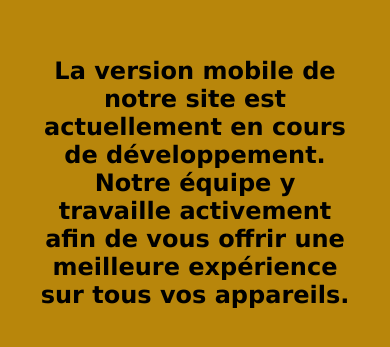
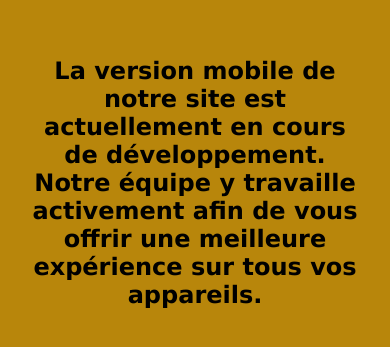
Before and after one commit to narcisse66/fsite, a plain HTML site: page index.html in a window 390 px wide. Shown: the part 239-586 px from the top of the page. Drawn offline with Linux system fonts and the light colour scheme.

Commit message:
Description de la mise à jour

```diff
--- a/index.html
+++ b/index.html
@@ -9,7 +9,8 @@
 </head>
 <body>
   <div class="mclass">
-  <h1 class="mmsge">La version mobile de notre site est actuellement en cours de développement. Notre équipe y travaille activement afin
+  <h1 class="mmsge">La version mobile de notre site est actuellement en cours de développement. <br>
+     Notre équipe y travaille activement afin
     de vous offrir une meilleure expérience sur tous vos appareils. </h1>
   </div>
   <div class="versidesk">
--- a/style.css
+++ b/style.css
@@ -341,7 +341,7 @@ ul {
   display: flex;
   font-size: 24px; /* Vous pouvez ajuster la taille du texte */
   color: #000; /* Changez la couleur si nécessaire */
-  width: 90%;
+  width: 95%;
   font-family: 'Lucida Sans', 'Lucida Sans Regular', 'Lucida Grande', 'Lucida Sans Unicode', Geneva, Verdana, sans-serif;
 }
 
```
